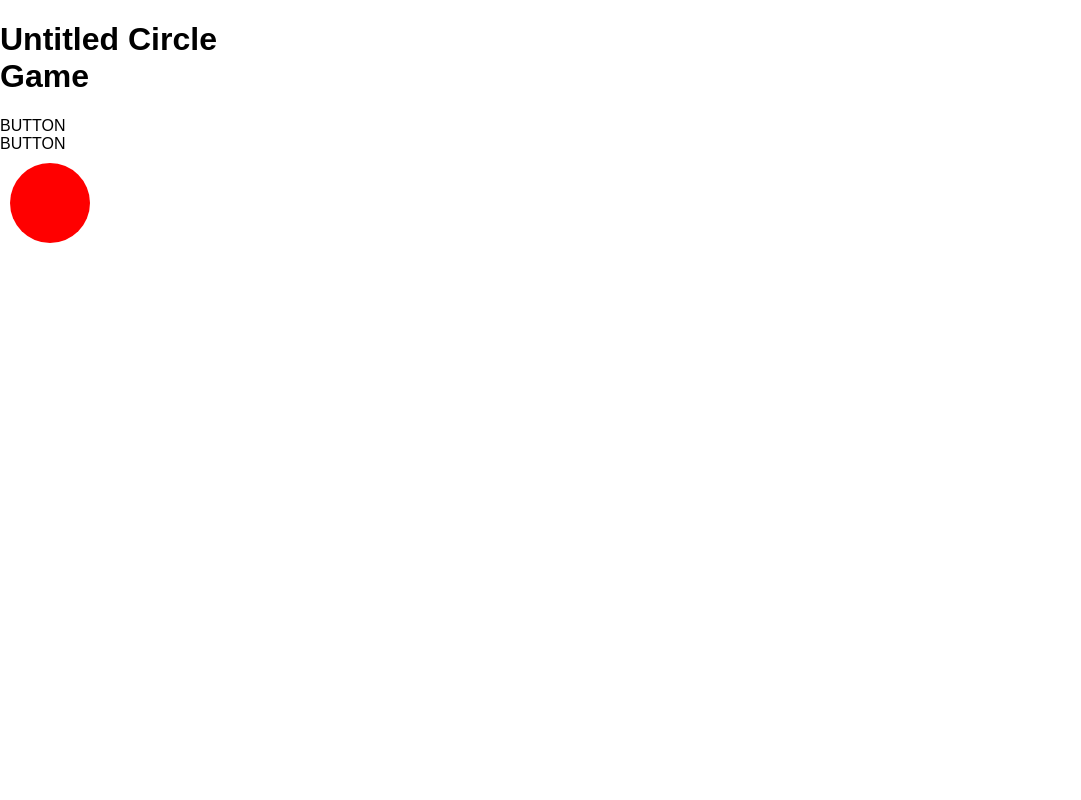
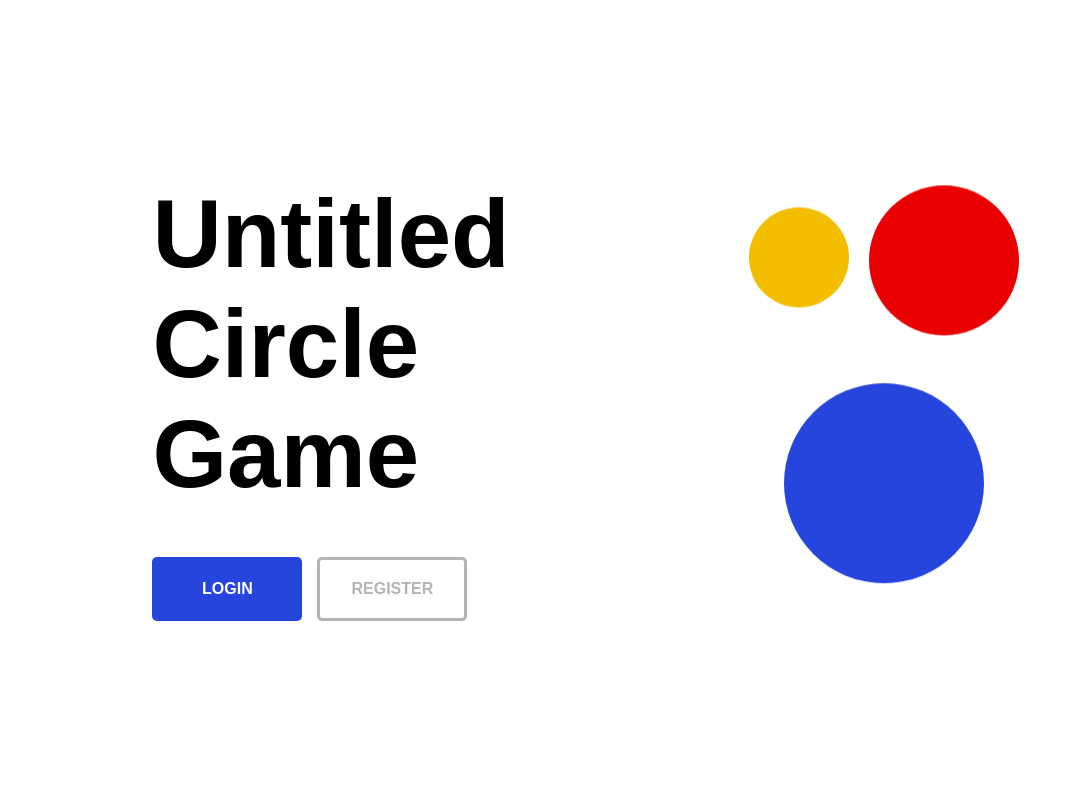
Before and after one commit to Joshua-Kloepfer20/P04, a Flask app: template app/templates/landing.html in a window 1280 px wide. Shown: the whole page, without its empty margins (0-1081 px from the left). Run offline with Flask 2, Linux system fonts and the light colour scheme; the template is opened without the code that fills it, so the values that code supplies are empty.

Commit message:
Add landing page & stylings, update site routing

```diff
--- a/app/__init__.py
+++ b/app/__init__.py
@@ -38,6 +38,12 @@ def logout():
     return redirect("/")
 
 @app.route("/",  methods=['GET', 'POST'])
+def home():
+    if islogged():
+        return redirect("/game")
+    return render_template('landing.html')
+
+@app.route("/login", methods=['GET', 'POST'])
 def login():
     if islogged():
         return redirect("/game")
@@ -46,10 +52,12 @@ def login():
     c.execute("CREATE TABLE IF NOT EXISTS users(Username TEXT, Password TEXT, HighScore INT, UNIQUE(username))")
     db.commit()
     db.close()
-    return render_template('landing.html')
+    return render_template('login.html')
 
 @app.route("/register", methods=['GET', 'POST'])
 def register():
+    if islogged():
+        return redirect("/game")
     if (request.method == 'POST'):
         username = request.form.get("username")
         password = request.form.get("password")
--- /dev/null
+++ b/app/static/css/game.scss
@@ -0,0 +1,5 @@
+#game {
+    position: absolute;
+    top: 0;
+    left: 0;
+}
--- /dev/null
+++ b/app/static/css/landing.css
@@ -0,0 +1,193 @@
+* {
+  box-sizing: border-box;
+}
+
+html, body {
+  width: 100%;
+  height: 100%;
+  padding: 0;
+  margin: 0;
+  font-family: "Arial", sans-serif;
+}
+
+#landing-container {
+  width: 100%;
+  height: 100%;
+  display: grid;
+  grid-template-columns: repeat(2, 1fr);
+  align-content: center;
+  padding: 0px calc(50px + 8vw);
+}
+
+h1 {
+  font-size: 6rem;
+  margin: 0 0 3rem;
+}
+
+.btn-container {
+  display: flex;
+  flex-flow: row wrap;
+  gap: 15px;
+}
+.btn-container .btn {
+  display: flex;
+  justify-content: center;
+  align-items: center;
+  padding: 20px 20px;
+  width: 150px;
+  border-radius: 5px;
+  text-align: center;
+  text-transform: uppercase;
+  font-weight: 600;
+  cursor: pointer;
+  -webkit-transition: letter-spacing cubic-bezier(0.17, 0.67, 0.72, 1.6) 0.15s, background-color ease-out 0.1s, border-color ease-out 0.1s;
+  -moz-transition: letter-spacing cubic-bezier(0.17, 0.67, 0.72, 1.6) 0.15s, background-color ease-out 0.1s, border-color ease-out 0.1s;
+  -ms-transition: letter-spacing cubic-bezier(0.17, 0.67, 0.72, 1.6) 0.15s, background-color ease-out 0.1s, border-color ease-out 0.1s;
+  -o-transition: letter-spacing cubic-bezier(0.17, 0.67, 0.72, 1.6) 0.15s, background-color ease-out 0.1s, border-color ease-out 0.1s;
+  transition: letter-spacing cubic-bezier(0.17, 0.67, 0.72, 1.6) 0.15s, background-color ease-out 0.1s, border-color ease-out 0.1s;
+}
+.btn-container .btn:hover {
+  letter-spacing: 3px;
+}
+.btn-container .btn-fill-white {
+  background-color: #FFFFFF;
+  border-color: #FFFFFF;
+  color: #FFFFFF;
+}
+.btn-container .btn-fill-white:hover {
+  background-color: white;
+  border-color: white;
+}
+.btn-container .btn-outline-white {
+  border: 3px solid #FFFFFF;
+  color: #FFFFFF;
+}
+.btn-container .btn-outline-white:hover {
+  border-color: white;
+  color: white;
+}
+.btn-container .btn-fill-blue {
+  background-color: #2645dd;
+  border-color: #2645dd;
+  color: #FFFFFF;
+}
+.btn-container .btn-fill-blue:hover {
+  background-color: #516ae4;
+  border-color: #516ae4;
+}
+.btn-container .btn-outline-blue {
+  border: 3px solid #2645dd;
+  color: #2645dd;
+}
+.btn-container .btn-outline-blue:hover {
+  border-color: #516ae4;
+  color: #516ae4;
+}
+.btn-container .btn-fill-red {
+  background-color: #e90000;
+  border-color: #e90000;
+  color: #FFFFFF;
+}
+.btn-container .btn-fill-red:hover {
+  background-color: #ff2121;
+  border-color: #ff2121;
+}
+.btn-container .btn-outline-red {
+  border: 3px solid #e90000;
+  color: #e90000;
+}
+.btn-container .btn-outline-red:hover {
+  border-color: #ff2121;
+  color: #ff2121;
+}
+.btn-container .btn-fill-yellow {
+  background-color: #f3be00;
+  border-color: #f3be00;
+  color: #FFFFFF;
+}
+.btn-container .btn-fill-yellow:hover {
+  background-color: #ffd029;
+  border-color: #ffd029;
+}
+.btn-container .btn-outline-yellow {
+  border: 3px solid #f3be00;
+  color: #f3be00;
+}
+.btn-container .btn-outline-yellow:hover {
+  border-color: #ffd029;
+  color: #ffd029;
+}
+.btn-container .btn-fill-gray {
+  background-color: #b4b4b4;
+  border-color: #b4b4b4;
+  color: #FFFFFF;
+}
+.btn-container .btn-fill-gray:hover {
+  background-color: #c3c3c3;
+  border-color: #c3c3c3;
+}
+.btn-container .btn-outline-gray {
+  border: 3px solid #b4b4b4;
+  color: #b4b4b4;
+}
+.btn-container .btn-outline-gray:hover {
+  border-color: #c3c3c3;
+  color: #c3c3c3;
+}
+
+.design-panel {
+  display: flex;
+  align-items: center;
+  justify-content: center;
+  flex-wrap: wrap;
+  gap: 20px;
+}
+.design-panel .circle-white {
+  border-radius: 50%;
+  background-color: #FFFFFF;
+}
+.design-panel .circle-blue {
+  border-radius: 50%;
+  background-color: #2645dd;
+}
+.design-panel .circle-red {
+  border-radius: 50%;
+  background-color: #e90000;
+}
+.design-panel .circle-yellow {
+  border-radius: 50%;
+  background-color: #f3be00;
+}
+.design-panel .circle-gray {
+  border-radius: 50%;
+  background-color: #b4b4b4;
+}
+.design-panel .big {
+  width: 200px;
+  height: 200px;
+  animation: float infinite ease 10s 0.5s forwards;
+}
+.design-panel .medium {
+  width: 150px;
+  height: 150px;
+  animation: float infinite ease 5s 1s forwards;
+}
+.design-panel .small {
+  width: 100px;
+  height: 100px;
+  animation: float infinite ease 4s 0s forwards;
+}
+
+@keyframes float {
+  0% {
+    transform: translateY(0px);
+  }
+  50% {
+    transform: translateY(-30px);
+  }
+  100% {
+    transform: translateY(0px);
+  }
+}
+
+/*# sourceMappingURL=landing.css.map */
--- /dev/null
+++ b/app/static/css/landing.scss
@@ -0,0 +1,108 @@
+@use 'style' as *;
+@use 'sass:color';
+
+#landing-container {
+    @include fill-container;
+
+    display: grid;
+    grid-template-columns: repeat(2, 1fr);
+    align-content: center;
+    padding: 0px calc(50px + 8vw);
+}
+
+h1 {
+    font-size: 6rem;
+    margin: 0 0 3rem;
+}
+
+.btn-container {
+    display: flex;
+    flex-flow: row wrap;
+    gap: 15px;
+
+    .btn {
+        display: flex;
+        justify-content: center;
+        align-items: center;
+
+        padding: 20px 20px;
+        width: 150px;
+        border-radius: 5px;
+
+        text-align: center;
+        text-transform: uppercase;
+        font-weight: 600;
+        cursor: pointer;
+
+        @include transition(
+            letter-spacing cubic-bezier(.17,.67,.72,1.6) .15s,
+            background-color ease-out .10s,
+            border-color ease-out .10s
+        );
+
+        &:hover {
+            letter-spacing: 3px;
+        }
+    }
+
+    @each $name, $col in $color-list {
+        .btn-fill-#{$name} {
+            @include bg_border($col);
+            color: $white;
+
+            &:hover {
+                @include bg_border(color.scale($col, $lightness: 20%));
+            }
+        }
+
+        .btn-outline-#{$name} {
+            border: 3px solid $col;
+            color: $col;
+
+            &:hover {
+                border-color: color.scale($col, $lightness: 20%);
+                color: color.scale($col, $lightness: 20%);
+            }
+        }
+    }
+
+}
+
+.design-panel {
+    display: flex;
+    align-items: center;
+    justify-content: center;
+    flex-wrap: wrap;
+    gap: 20px;
+
+    @each $name, $col in $color-list {
+        .circle-#{$name} {
+            border-radius: 50%;
+            background-color: $col;
+        }
+    }
+
+    .big {
+        width: 200px;
+        height: 200px;
+        animation: float infinite ease 10s .5s forwards;
+    }
+
+    .medium {
+        width: 150px;
+        height: 150px;
+        animation: float infinite ease 5s 1s forwards;
+    }
+
+    .small {
+        width: 100px;
+        height: 100px;
+        animation: float infinite ease 4s 0s forwards;
+    }
+}
+
+@keyframes float {
+    0% {transform: translateY(0px)}
+    50% {transform: translateY(-30px)}
+    100% {transform: translateY(0px)}
+}
--- a/app/static/css/style.css
+++ b/app/static/css/style.css
@@ -1,16 +1,13 @@
+* {
+  box-sizing: border-box;
+}
+
 html, body {
   width: 100%;
   height: 100%;
   padding: 0;
   margin: 0;
   font-family: "Arial", sans-serif;
-  overflow: hidden;
-}
-
-#game {
-  position: absolute;
-  top: 0;
-  left: 0;
 }
 
 /*# sourceMappingURL=style.css.map */
--- a/app/static/css/style.scss
+++ b/app/static/css/style.scss
@@ -1,18 +1,48 @@
 $arial: 'Arial', sans-serif;
 
-html, body {
+
+$white: #FFFFFF;
+$blue: #2645dd;
+$red: #e90000;
+$yellow: #f3be00;
+$gray: #b4b4b4;
+
+$color-list: (
+    "white" #FFFFFF,
+    "blue" #2645dd,
+    "red" #e90000,
+    "yellow" #f3be00,
+    "gray" #b4b4b4
+);
+
+
+@mixin fill-container {
     width: 100%;
     height: 100%;
+}
+
+@mixin transition($x...) {
+    // Ensures cross-browser support
+    -webkit-transition: $x;
+    -moz-transition: $x;
+    -ms-transition: $x;
+    -o-transition: $x;
+    transition: $x;
+}
+
+@mixin bg_border($color) {
+    background-color: $color;
+    border-color: $color;
+}
+
+* {
+    box-sizing: border-box;
+}
+
+html, body {
+    @include fill-container;
     padding: 0;
     margin: 0;
 
     font-family: $arial;
-
-    overflow: hidden;
 }
-
-#game {
-    position: absolute;
-    top: 0;
-    left: 0;
-}
--- a/app/templates/base.html
+++ b/app/templates/base.html
@@ -3,8 +3,6 @@
     <head>
         <title>{% block title %}{% endblock %}</title>
         <meta name="viewport" content="width=device-width, initial-scale=1">
-        <link rel="stylesheet" href="{{ url_for('static', filename='css/style.css') }}">
-
         {% block expand_head %}{% endblock %}
     </head>
     <body>
--- a/app/templates/landing.html
+++ b/app/templates/landing.html
@@ -1,19 +1,23 @@
 {% extends "base.html" %}
 {% block title %}Untitled Circle Game{% endblock %}
 
+{% block expand_head %}
+<link rel="stylesheet" href="{{ url_for('static', filename='css/landing.css') }}">
+{% endblock %}
+
 {% block content %}
-<div class="layout-container">
+<div id="landing-container">
     <div class="menu-panel">
         <h1>Untitled Circle<br>Game</h1>
-        <div class="button-container">
-            <div>BUTTON</div>
-            <div>BUTTON</div>
+        <div class="btn-container">
+            <div class="btn btn-fill-blue" onclick="window.location='/login'" >LOGIN</div>
+            <div class="btn btn-outline-gray" onclick="window.location='/register'">REGISTER</div>
         </div>
     </div>
     <div class="design-panel">
-        <svg height="100" width="100">
-            <circle cx="50" cy="50" r="40" fill="red" />
-        </svg>
+        <div class="circle-yellow small"></div>
+        <div class="circle-red medium"></div>
+        <div class="circle-blue big"></div>
     </div>
 </div>
 {% endblock %}
--- a/devlog.txt
+++ b/devlog.txt
@@ -36,3 +36,4 @@ juliaN -- 2022-06-05 14:54 -- fixed function to determine if eating agar
 juliaN -- 2022-06-06 8:39 -- users eating each other corrected and integrated
 danielS -- 2022-06-06 08:51 -- add camera movement (player stays in the center)
 danielS -- 2022-06-06 22:45 -- add landing page skeleton
+danielS -- 2022-06-06 23:54 -- add landing page & stylings, update routing
```
Also changed, not shown: 3 other files.
